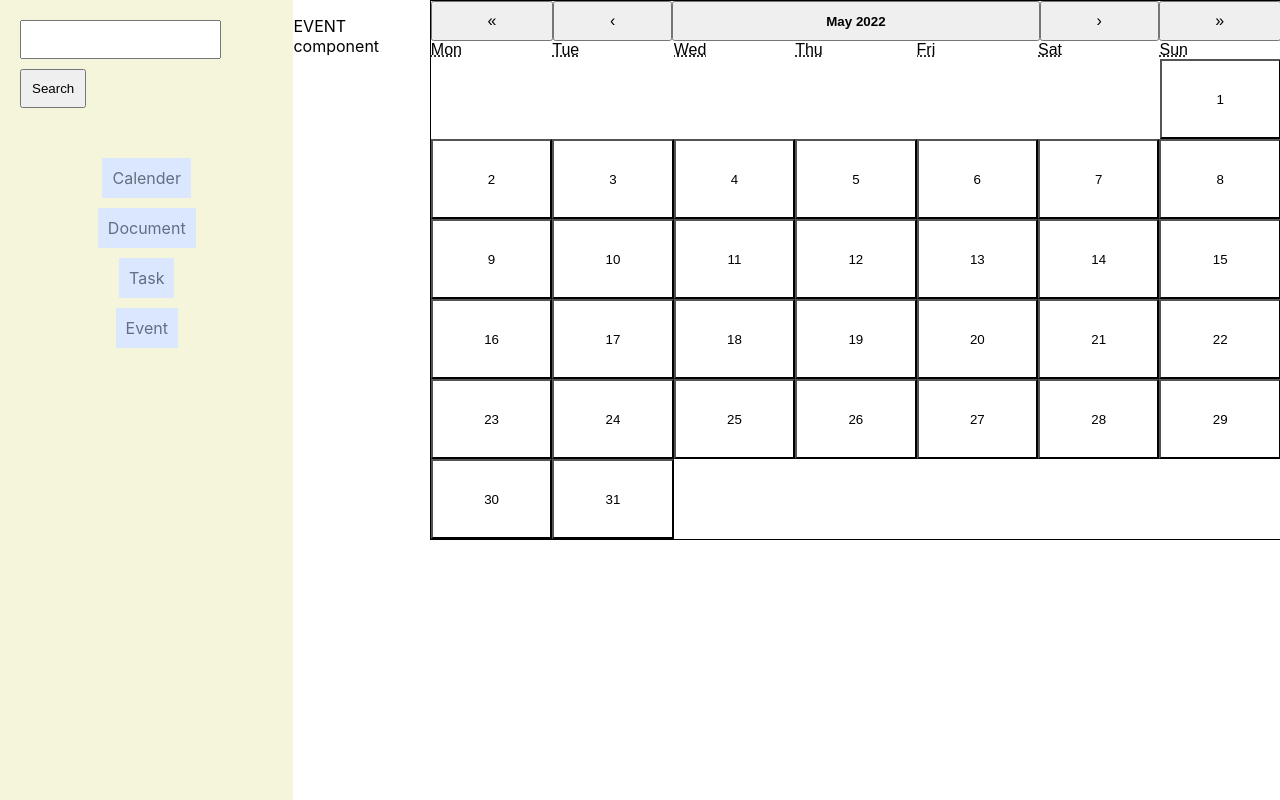
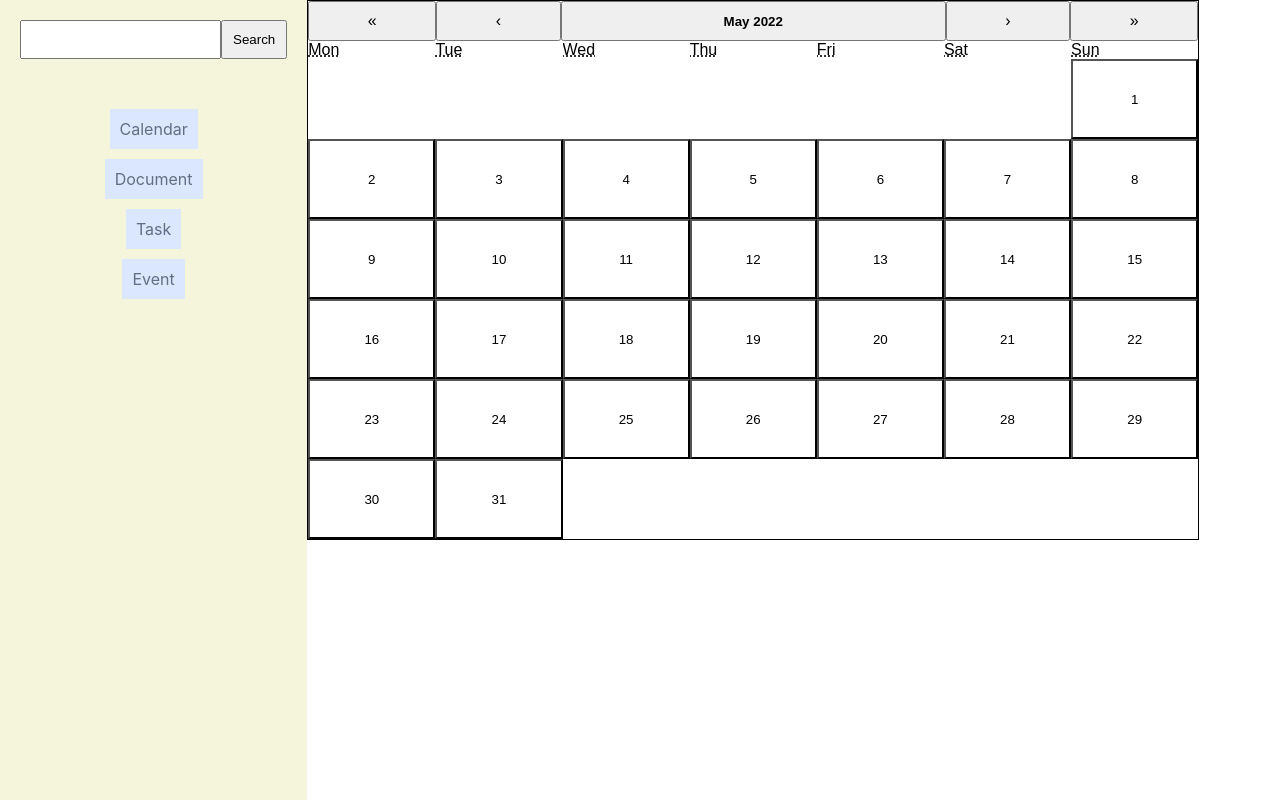
Before and after one commit to mikako-shirai/cc26-Greenfield-Project, a React (Create React App) app: page / in a window 1280 px wide. Built offline with nearby package versions, Linux system fonts and the light colour scheme; no server answers.

Commit message:
feat: implement the click event to App.jsx and Navbar.jsx

```diff
--- a/src/components/App.jsx
+++ b/src/components/App.jsx
@@ -2,25 +2,57 @@ import { React, useState } from "react";
 import "../styles/index.css";
 import Navbar from "./Navbar.jsx";
 import CalendarComponent from "./Calendar.jsx";
+import Document from "./Document";
 import Event from "./Event.jsx";
+import Calendar from "react-calendar/dist/umd/Calendar";
+import Task from "./Task";
 
 function App() {
   const [selectedDate, setSelectedDate] = useState(null);
   const [showTask, setShowTask] = useState(false);
 
+  const [showCalendar, setCalendar] = useState(false);
+  const [showDocument, setDocument] = useState(false);
+  const [showTaskList, setTaskList] = useState(false);
+  const [showEvent, setEvent] = useState(false);
+
+  const displayCalender = () => {
+    setCalendar(true);
+  };
+  const displayDocument = () => {
+    setDocument(true);
+  };
+  const displayTaskList = () => {
+    setTaskList(true);
+  };
+  const displayEvent = () => {
+    setEvent(true);
+  };
+
   return (
     <div className="app">
-      <Navbar />
-      <Event />
+
+      <Navbar
+      displayCalender={displayCalender}
+      displayDocument={displayDocument}
+      displayTaskList={displayTaskList}
+      displayEvent={displayEvent}
+      />
 
       <div>
         <CalendarComponent
           selectedDate={selectedDate}
           setSelectedDate={setSelectedDate}
-          showTask={showTask}
+          showTask={showTaskList}
           setShowTask={setShowTask}
         />
       </div>
+
+      {showCalendar && <Calendar />}
+      {showDocument && <Document />}
+      {showTaskList && <Task />}
+      {showEvent && <Event />}
+
     </div>
   );
 }
--- a/src/components/Navbar.jsx
+++ b/src/components/Navbar.jsx
@@ -1,41 +1,15 @@
-import React,{useState} from "react";
+import React from "react";
 import Search from "./Searchbtn.jsx";
-import Calendar from "react-calendar";
-import Document from "./Document.jsx";
-import Task from "./Task.jsx";
-import Event from "./Event.jsx";
 
-
-function Navbar() {
-
-  const [showCalendar, setCalendar] = useState(true);
-  const [showDocument, setDocument] = useState(true);
-  const [showTask, setTask] = useState(true);
-  const [showEvent, setEvent] = useState(true);
+function Navbar({ displayCalender, displayDocument, displayTaskList, displayEvent }) {
 
   return (
     <div className="navbar">
       <Search />
-
-      {showCalendar && <a onClick={()=>{
-        setCalendar(false)
-      }}>Calender</a>
-      || <Calendar/>}
-
-      {showDocument && <a onClick={()=>{
-        setDocument(false)
-      }}>Document</a>
-      || <Document/>}
-
-      {showTask && <a onClick={()=>{
-        setTask(false)
-      }}>Task</a>
-      || <Task/>}
-
-      {showEvent && <a onClick={()=>{
-        setEvent(false)
-      }}>Event</a>
-      || <Event/>}
+      <a onClick={displayCalender}>Calendar</a>
+      <a onClick={displayDocument}>Document</a>
+      <a onClick={displayTaskList}>Task</a>
+      <a onClick={displayEvent}>Event</a>
 
     </div>
   );
```
